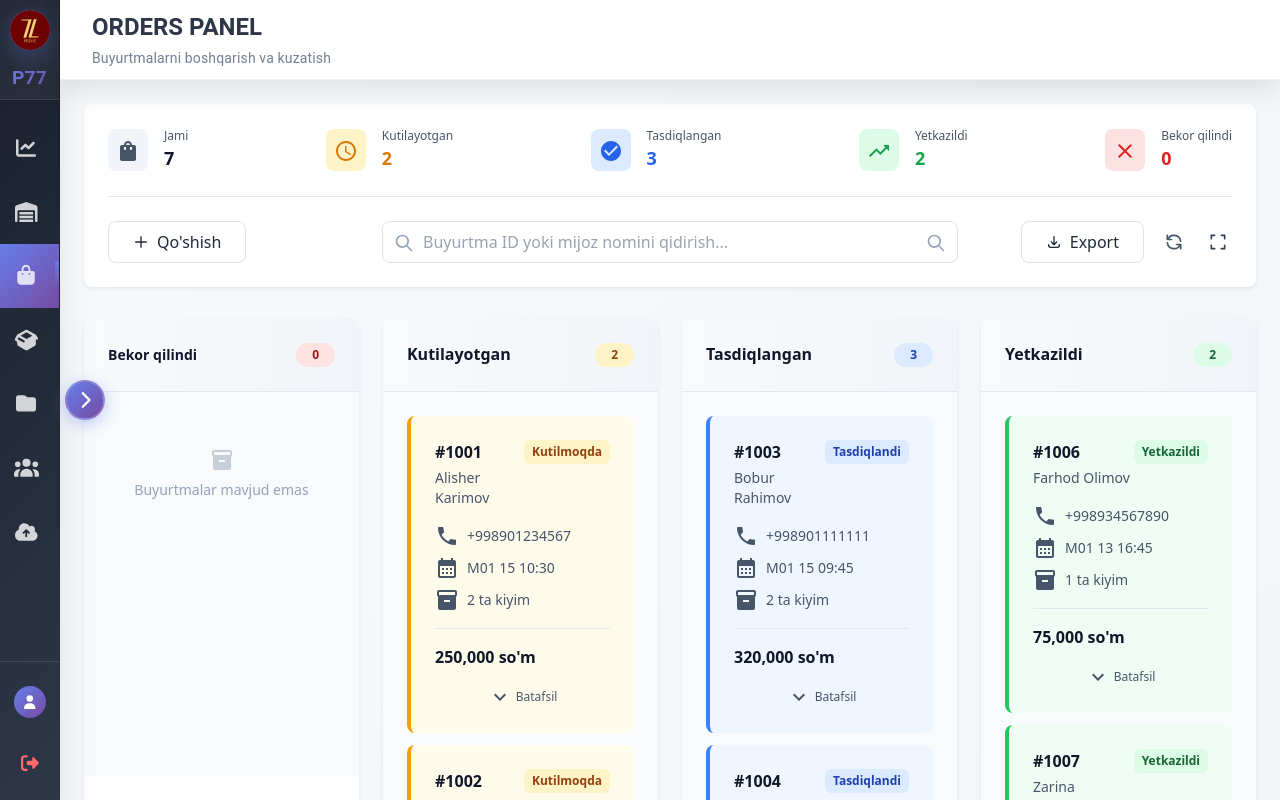
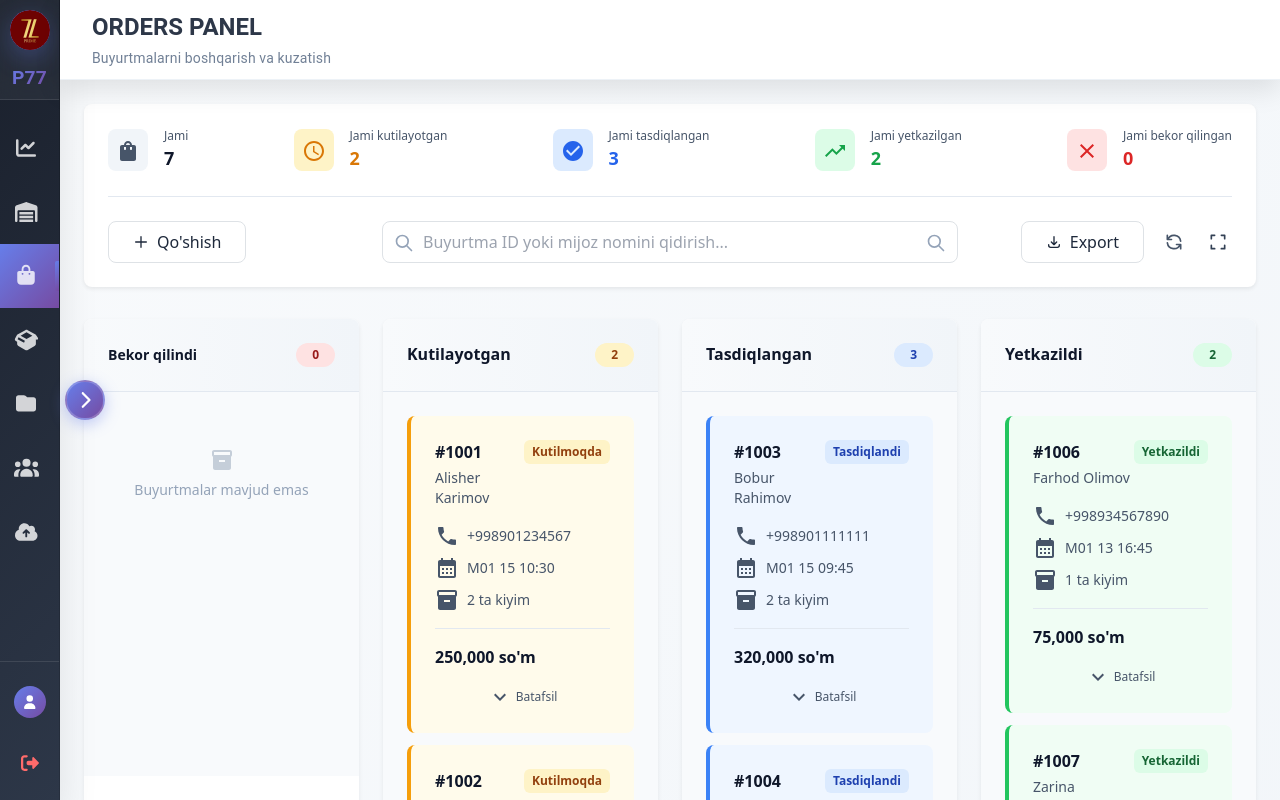
Before and after one commit to suhrob-qalandarov/prime-web-admin, a React (Create React App) app: page /orders in a window 1280 px wide. Shown: the top 800 px of the page. Built offline with nearby package versions, Linux system fonts and the light colour scheme.

Commit message:
Fixed order.jsx stats names

```diff
--- a/src/components/pages/order/order.jsx
+++ b/src/components/pages/order/order.jsx
@@ -223,7 +223,7 @@ const Orders = () => {
                                 <AccessTime className="w-5 h-5 text-amber-600" />
                             </div>
                             <div>
-                                <p className="text-xs text-slate-600">Kutilayotgan</p>
+                                <p className="text-xs text-slate-600">Jami kutilayotgan</p>
                                 <p className="text-lg font-bold text-amber-600">{stats.pending}</p>
                             </div>
                         </div>
@@ -234,7 +234,7 @@ const Orders = () => {
                                 <CheckCircle className="w-5 h-5 text-blue-600" />
                             </div>
                             <div>
-                                <p className="text-xs text-slate-600">Tasdiqlangan</p>
+                                <p className="text-xs text-slate-600">Jami tasdiqlangan</p>
                                 <p className="text-lg font-bold text-blue-600">{stats.accepted}</p>
                             </div>
                         </div>
@@ -245,7 +245,7 @@ const Orders = () => {
                                 <TrendingUp className="w-5 h-5 text-green-600" />
                             </div>
                             <div>
-                                <p className="text-xs text-slate-600">Yetkazildi</p>
+                                <p className="text-xs text-slate-600">Jami yetkazilgan</p>
                                 <p className="text-lg font-bold text-green-600">{stats.delivered}</p>
                             </div>
                         </div>
@@ -256,7 +256,7 @@ const Orders = () => {
                                 <Close className="w-5 h-5 text-red-600" />
                             </div>
                             <div>
-                                <p className="text-xs text-slate-600">Bekor qilindi</p>
+                                <p className="text-xs text-slate-600">Jami bekor qilingan</p>
                                 <p className="text-lg font-bold text-red-600">{stats.cancelled}</p>
                             </div>
                         </div>
```
